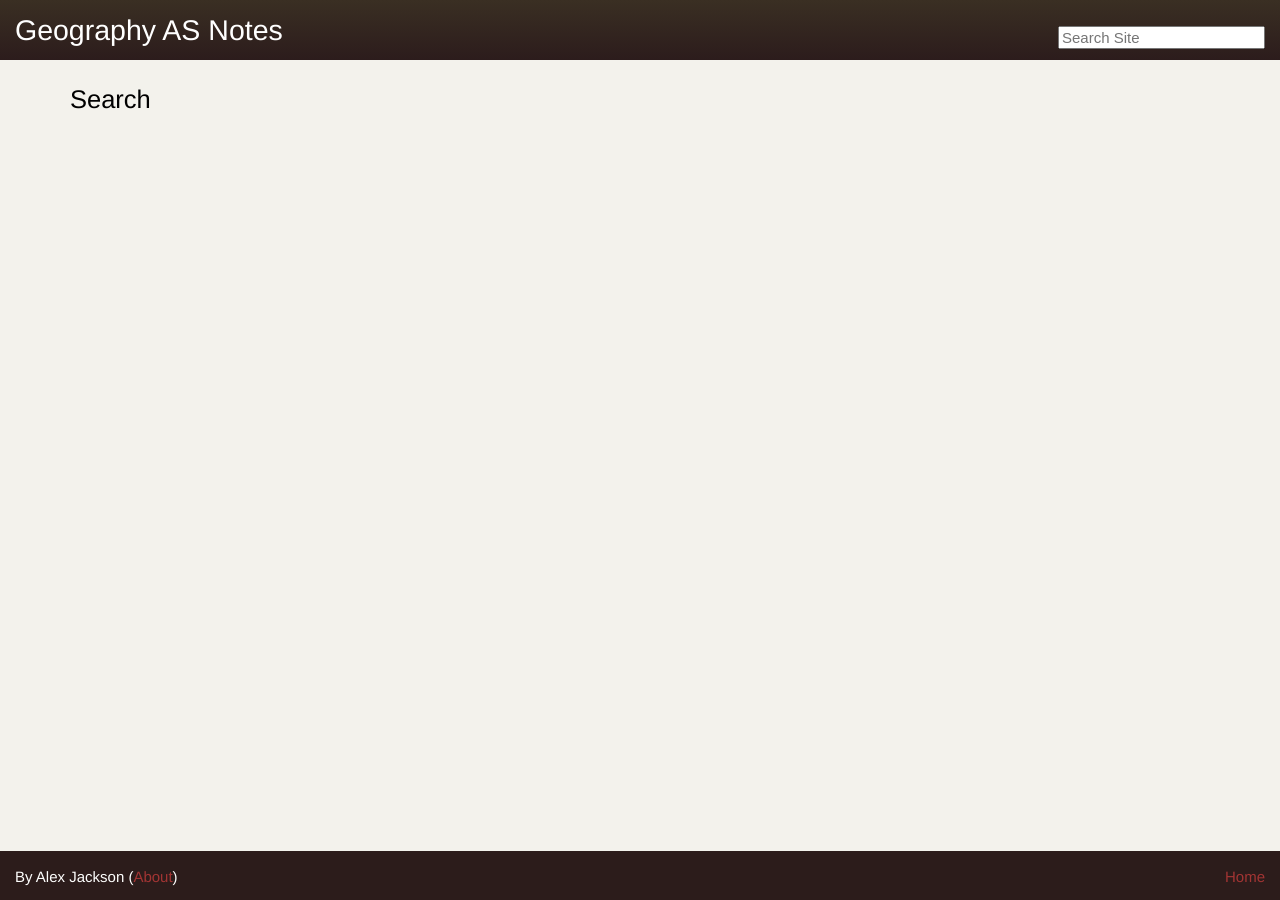
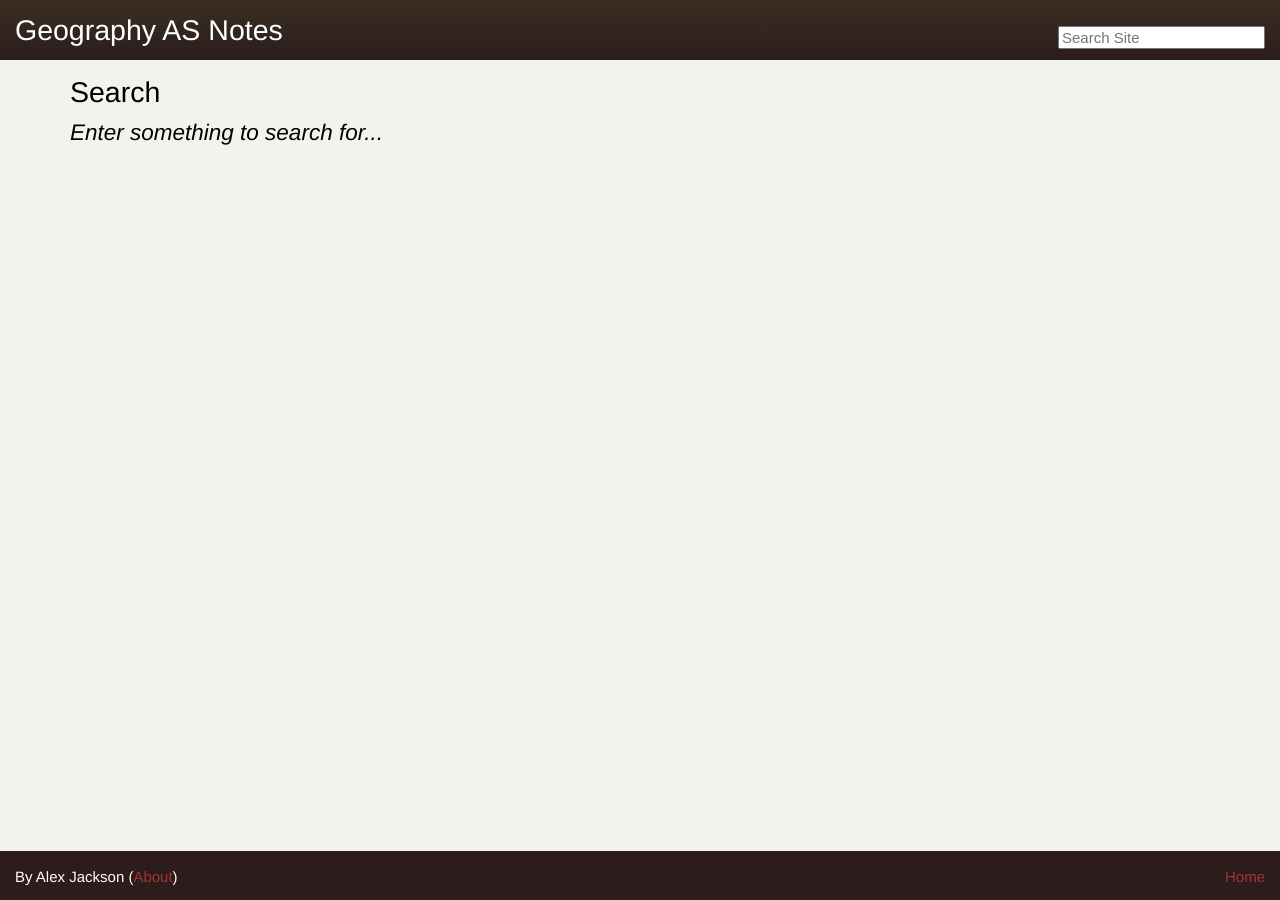
Before and after one commit to alexjohnj/geographyas, a Jekyll site: the page built from search/index.html, in a window 1280 px wide. Built offline with Jekyll 4.4.1, drawn with Linux system fonts in a browser that asks for light colours; nearby versions of some CDN libraries; some of the changed lines change nothing that is shown.

Commit message:
More improvements to site search.
Fixed bugs with URL search queries and changed the look of the search results page a bit.

```diff
--- a/scripts/site-search.js
+++ b/scripts/site-search.js
@@ -1,12 +1,15 @@
+function stringIsEmpty(str){
+  if(!str)
+    return true
+
+  for(i=0;i<str.length;i++){
+    if(str[i] !== " ")
+      return false;
+  }
+  return true;
+}
+
 // Heavily based on Daominic Watson's Work here: http://fusion.dominicwatson.co.uk/2013/01/client-side-site-search-for-jekyll.html
-
-function getSearchIndex(){
-  $.getJSON('/site-search-index.json', function(data){
-    for(i=0;i<data.pages.length-1;i++){
-      searchIndex.push(data.pages[i]);
-    }
-  });
-}
 
 function generateRegexForInput( input ){
   var inputLetters = input.replace(/\W/, '').split('')
@@ -77,18 +80,12 @@
 function performSearch(input){
   $('#search-title').empty();
   $('#search-results').empty();
-  searchTerm = "";
-  if(input.length <= 0){
-    query = new RegExp('[\\?&]' + 'query' + '=([^&#]*)').exec(window.location.href);
-    if(query === null)
-      return;
-    else
-      searchTerm = decodeURIComponent(query[1].replace(/[+]/g, ' '));
+  if(stringIsEmpty(input)){
+    $('#search-results').append('<h3><i>Enter something to search for...</i></h3>');
+    return;
   }
-  else
-    searchTerm = input;
-  $('#search-title').append('<h2>Search Results for: ' + searchTerm + '</h2>')
-  matchedItems = search(searchTerm);
+  $('#search-title').append('<h2>Showing results for &ldquo;' + input + '&rdquo;:</h2>');
+  matchedItems = search(input);
   for(i=0;i<matchedItems.length;i++){
     $('#search-results').append('<h3><a href="'+matchedItems[i].href+'">'+matchedItems[i].highlighted+'</a><small> ('+matchedItems[i].category+')</small></h3>');
   }
--- a/search/index.html
+++ b/search/index.html
@@ -1,18 +1,35 @@
 ---
 layout: default
+title: Search Results
 ---
-<h2>Search</h2>
+
+<noscript>
+	<style>
+	#search-title, #search-results{display: none;}
+	</style>
+</noscript>
+
+<h1>Search</h1>
+
+<div class="warning-box">
+<noscript>No JavaScript? Aww, that's a shame. To use search you'll need to enable JavaScript. If you're wondering why, it's because search is done client side rather than server side as this is a totally static website.</noscript>
+</div>
+
 <div id="search-title">
 </div>
 
 <div id="search-results">
+	<h3><i>Enter something to search for...</i></h3>
 </div>
 
 <script src="/site-search-index.js"></script>
 <script src="/scripts/site-search.js"></script>
 <script>
-performSearch("");
-$('input').keyup(function(){
-  performSearch($('input').val());
+$('input[type="search"]').keyup(function(){
+  performSearch($('input[type="search"]').val());
 });
+
+query = new RegExp('[\\?&]' + 'query' + '=([^&#]*)').exec(window.location.href);
+if(query !== null)
+	performSearch(decodeURIComponent(query[1].replace(/[+]/g, ' ')));
 </script>
```
